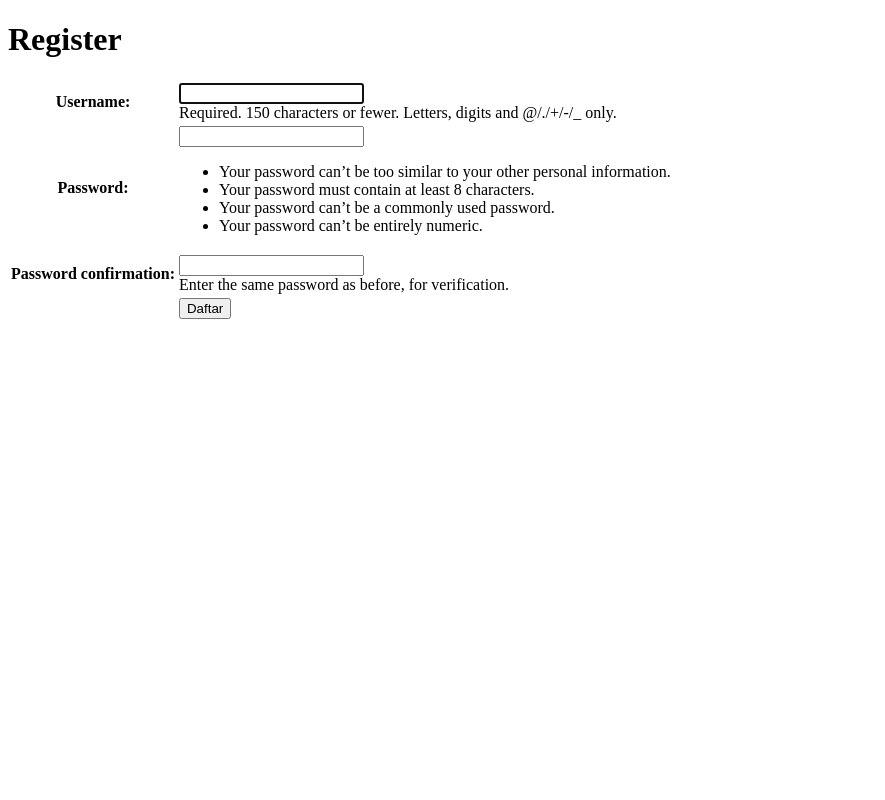
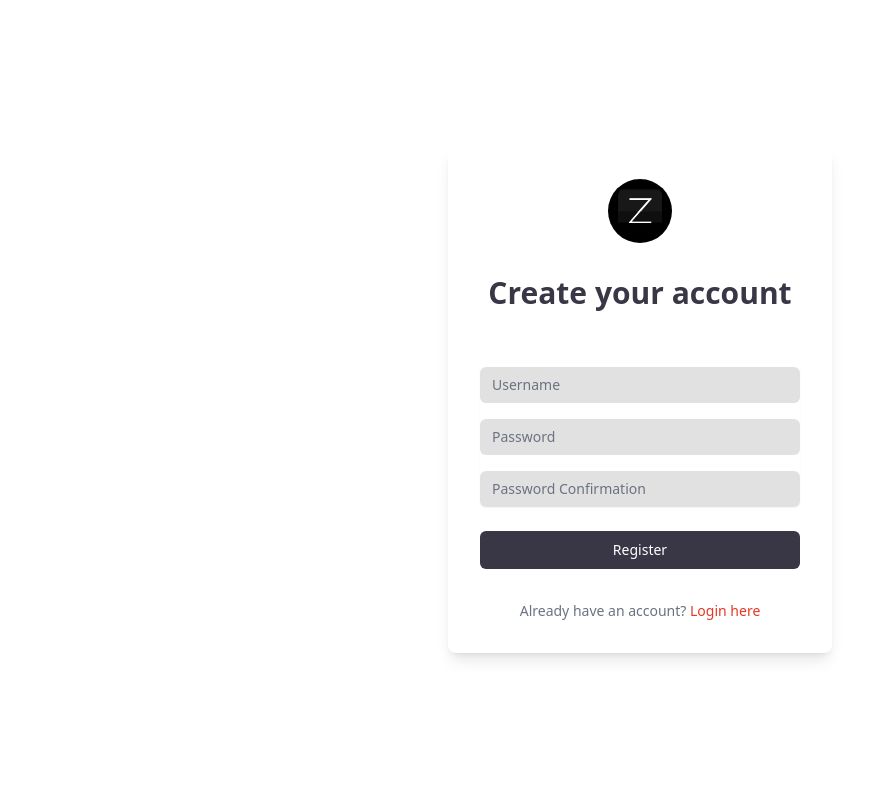
Before and after one commit to rizqyazzahra/Zalohra, a Django app: page /register/ in a window 1280 px wide. Shown: the whole page, without its empty margins (0-885 px from the left). Run offline with Django 5.2, Linux system fonts and the light colour scheme; some libraries are stand-ins or nearby versions.

Commit message:
Implementasi edit, hapus product dan halaman login, register

```diff
--- a/main/templates/create_product.html
+++ b/main/templates/create_product.html
@@ -1,5 +1,6 @@
 {% extends 'base.html' %}
 {% block content %}
+{% include 'navbar.html' %}
 <h1>Add New Product</h1>
 
 <form method="POST">
--- a/main/templates/register.html
+++ b/main/templates/register.html
@@ -1,32 +1,80 @@
 {% extends 'base.html' %}
 
+{% load static %}
+{% load widget_tweaks %}
 {% block meta %}
 <title>Register</title>
 {% endblock meta %}
 
 {% block content %}
+<div class="min-h-screen flex items-center justify-center w-screen bg-white py-12 px-4 sm:px-6 lg:px-8">
+  <div class="w-full max-w-sm bg-white p-8 rounded-lg shadow-lg flex flex-col items-center space-y-8">
 
-<div class="login">
-    <h1>Register</h1>
+    <div class="w-16 h-16 bg-black text-white rounded-full flex items-center justify-center">
+      <img src="{% static 'images/icon.svg' %}" alt="Register Icon" class="w-11 h-11">
+    </div>
 
-    <form method="POST">
-        {% csrf_token %}
-        <table>
-            {{ form.as_table }}
-            <tr>
-                <td></td>
-                <td><input type="submit" name="submit" value="Daftar" /></td>
-            </tr>
-        </table>
+    <h2 class="text-center text-[#393646] text-3xl font-extrabold">
+      Create your account
+    </h2>
+
+    <form class="w-full space-y-6" method="POST">
+      {% csrf_token %}
+      <div class="rounded-md shadow-sm space-y-4">
+        <div>
+            <label for="username" class="sr-only">Username</label>
+            <input id="username" name="username" type="text" required class="appearance-none rounded-md block w-full px-3 py-2 bg-[#E1E1E1] text-gray-900 placeholder-gray-500 focus:outline-none focus:ring-[#393646] focus:border-[#393646] sm:text-sm" placeholder="Username">
+            <!-- {{ form.username }} -->
+        </div>
+
+        <div>
+            <label for="password" class="sr-only">Password</label>
+            <input id="password" name="password" type="password" required class="appearance-none rounded-md block w-full px-3 py-2 bg-[#E1E1E1] text-gray-900 placeholder-gray-500 focus:outline-none focus:ring-[#393646] focus:border-[#393646] sm:text-sm" placeholder="Password">
+            <!-- {{ form.password1 }} -->
+        </div>
+
+        <div>
+            <label for="password-confir" class="sr-only">Password Confirmation</label>
+            <input id="password" name="password" type="password" required class="appearance-none rounded-md block w-full px-3 py-2 bg-[#E1E1E1] text-gray-900 placeholder-gray-500 focus:outline-none focus:ring-[#393646] focus:border-[#393646] sm:text-sm" placeholder="Password Confirmation">
+            <!-- {{ form.password2 }} -->
+        </div>
+      </div>
+
+      <div>
+        <button type="submit" class="w-full flex justify-center py-2 px-4 border border-transparent text-sm font-medium rounded-md text-white bg-[#393646] hover:bg-[#2e2c3b] focus:outline-none focus:ring-2 focus:ring-offset-2 focus:ring-[#393646]">
+          Register
+        </button>
+      </div>
     </form>
 
     {% if messages %}
-    <ul>
-        {% for message in messages %}
-        <li>{{ message }}</li>
-        {% endfor %}
-    </ul>
+    <div class="w-full mt-4">
+      {% for message in messages %}
+      {% if message.tags == "success" %}
+            <div class="bg-green-50 border border-green-400 text-green-700 px-4 py-3 rounded relative" role="alert">
+                <span class="block sm:inline">{{ message }}</span>
+            </div>
+        {% elif message.tags == "error" %}
+            <div class="bg-red-50 border border-red-400 text-red-700 px-4 py-3 rounded relative" role="alert">
+                <span class="block sm:inline">{{ message }}</span>
+            </div>
+        {% else %}
+            <div class="bg-blue-50 border border-blue-400 text-blue-700 px-4 py-3 rounded relative" role="alert">
+                <span class="block sm:inline">{{ message }}</span>
+            </div>
+        {% endif %}
+      {% endfor %}
+    </div>
     {% endif %}
+
+    <div class="text-center mt-4">
+      <p class="text-sm text-gray-500">
+        Already have an account?
+        <a href="{% url 'main:login' %}" class="font-medium text-[#E73725] hover:text-[#2e2c3b]">
+          Login here
+        </a>
+      </p>
+    </div>
+  </div>
 </div>
-
 {% endblock content %}
--- a/main/urls.py
+++ b/main/urls.py
@@ -1,5 +1,5 @@
 from django.urls import path
-from main.views import show_main, create_product, show_xml, show_json, show_xml_by_id, show_json_by_id, register, login_user, logout_user
+from main.views import show_main, create_product, show_xml, show_json, show_xml_by_id, show_json_by_id, register, login_user, logout_user, edit_product, delete_product
 
 app_name = 'main'
 
@@ -13,4 +13,6 @@ urlpatterns = [
     path('register/', register, name='register'),
     path('login/', login_user, name='login'),
     path('logout/', logout_user, name='logout'),
+    path('edit-product/<uuid:id>', edit_product, name='edit_product'),
+    path('delete/<uuid:id>', delete_product, name='delete_product'),
 ]
--- a/main/views.py
+++ b/main/views.py
@@ -6,7 +6,7 @@ from django.contrib.auth import authenticate, login, logout
 from django.contrib import messages
 from django.http import HttpResponse, HttpResponseRedirect
 from django.core import serializers
-from django.shortcuts import render, redirect
+from django.shortcuts import render, redirect, reverse
 from main.forms import ProductForm
 from main.models import Product
 
@@ -98,3 +98,23 @@ def logout_user(request):
     response = HttpResponseRedirect(reverse('main:login'))
     response.delete_cookie('last_login')
     return response
+
+def edit_product(request, id):
+    # Get product entry berdasarkan id
+    product = Product.objects.get(pk = id)
+
+    # Set product entry sebagai instance dari form
+    form = ProductForm(request.POST or None, instance=product)
+
+    if form.is_valid() and request.method == "POST":
+        # Simpan form dan kembali ke halaman awal
+        form.save()
+        return HttpResponseRedirect(reverse('main:show_main'))
+
+    context = {'form': form}
+    return render(request, "edit_product.html", context)
+
+def delete_product(request, id):
+    product = Product.objects.get(pk = id)
+    product.delete()
+    return HttpResponseRedirect(reverse('main:show_main'))
--- /dev/null
+++ b/static/css/global.css
@@ -0,0 +1,20 @@
+.form-style form input, form textarea, form select {
+    width: 100%;
+    padding: 0.5rem;
+    border: 2px solid #bcbcbc;
+    border-radius: 0.375rem;
+}
+.form-style form input:focus, form textarea:focus, form select:focus {
+    outline: none;
+    border-color: #674ea7;
+    box-shadow: 0 0 0 3px #674ea7;
+}
+@keyframes shine {
+    0% { background-position: -200% 0; }
+    100% { background-position: 200% 0; }
+}
+.animate-shine {
+    background: linear-gradient(120deg, rgba(255, 255, 255, 0.3), rgba(255, 255, 255, 0.1) 50%, rgba(255, 255, 255, 0.3));
+    background-size: 200% 100%;
+    animation: shine 3s infinite;
+}
--- a/templates/base.html
+++ b/templates/base.html
@@ -5,6 +5,8 @@
     <meta charset="UTF-8" />
     <meta name="viewport" content="width=device-width, initial-scale=1.0" />
     {% block meta %} {% endblock meta %}
+    <script src="https://cdn.tailwindcss.com"></script>
+    <link rel="stylesheet" href="{% static 'css/global.css' %}"/>
   </head>
 
   <body>
```
Also changed, not shown: Zalohra/settings.py (+10 -2 lines), main/templates/edit_product.html (added, +21 -0 lines), main/templates/login.html (+58 -19 lines), main/templates/main.html (+15 -0 lines), templates/navbar.html (added, +57 -0 lines), static/images/icon.svg (added).
